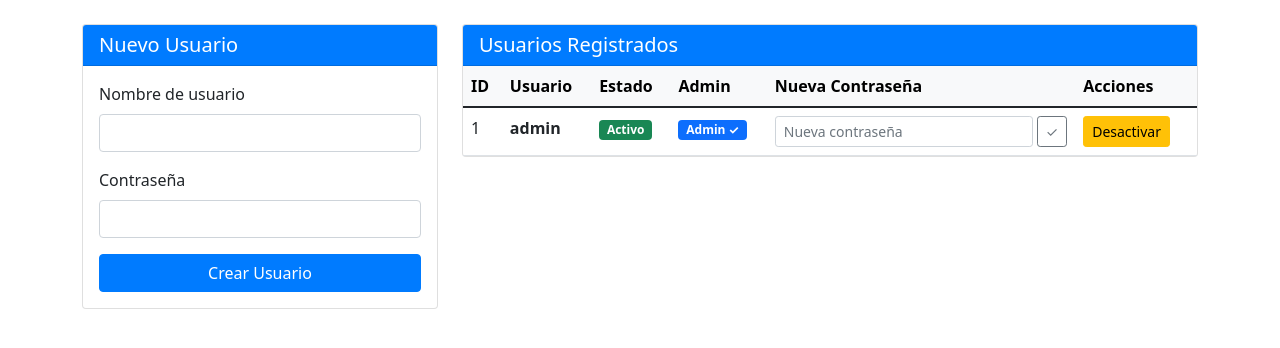
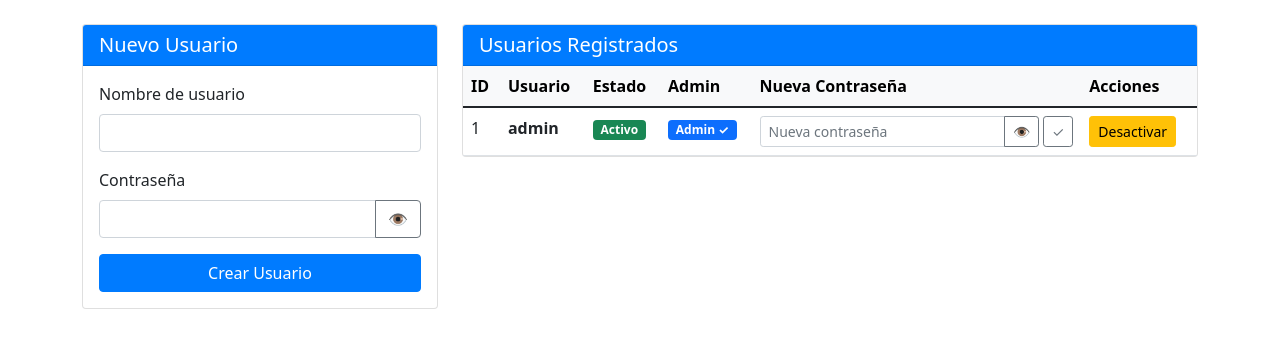
Before and after one commit to ecanar/AppMontebello, a Flask app: page /usuarios in a window 1280 px wide. Shown: the part 56-404 px from the top of the page. Run offline with Flask 3, Linux system fonts and the light colour scheme; a user stored in the database is signed in; some libraries are stand-ins or nearby versions.

Commit message:
Mostrar/ocultar contraseña en módulo usuarios

```diff
--- a/app.py
+++ b/app.py
@@ -740,16 +740,24 @@ with app.app_context():
         except Exception:
             pass  # La tabla aún no existe; db.create_all() la crea con la columna
         db.create_all()
-        if not Usuario.query.filter_by(username='admin').first():
+        admin_pwd = os.getenv('ADMIN_PASSWORD', 'admin123')
+        admin = Usuario.query.filter_by(username='admin').first()
+        if not admin:
             admin = Usuario(username='admin', es_admin=True)
-            admin.set_password('admin123')
+            admin.set_password(admin_pwd)
             db.session.add(admin)
             db.session.commit()
-            print('Usuario admin creado con contraseña: admin123')
+            print('Usuario admin creado.')
         else:
-            admin = Usuario.query.filter_by(username='admin').first()
+            changed = False
             if not admin.es_admin:
                 admin.es_admin = True
+                changed = True
+            if os.getenv('ADMIN_PASSWORD'):
+                admin.set_password(admin_pwd)
+                changed = True
+                print('Contraseña admin reseteada desde ADMIN_PASSWORD.')
+            if changed:
                 db.session.commit()
     except Exception as e:
         print(f'Advertencia al crear tablas: {e}')
--- a/templates/usuarios.html
+++ b/templates/usuarios.html
@@ -16,7 +16,10 @@
                     </div>
                     <div class="mb-3">
                         <label class="form-label">Contraseña</label>
-                        <input type="password" name="password" class="form-control" required autocomplete="new-password">
+                        <div class="input-group">
+                            <input type="password" name="password" class="form-control pwd-input" required autocomplete="new-password">
+                            <button type="button" class="btn btn-outline-secondary toggle-pwd" title="Mostrar/ocultar">👁</button>
+                        </div>
                     </div>
                     <button type="submit" class="btn btn-primary w-100">Crear Usuario</button>
                 </form>
@@ -68,7 +71,10 @@
                                 </td>
                                 <td>
                                     <form method="POST" action="{{ url_for('cambiar_password', id=u.id) }}" class="d-flex gap-1">
-                                        <input type="password" name="password" class="form-control form-control-sm" placeholder="Nueva contraseña" autocomplete="new-password">
+                                        <div class="input-group input-group-sm">
+                                            <input type="password" name="password" class="form-control form-control-sm pwd-input" placeholder="Nueva contraseña" autocomplete="new-password">
+                                            <button type="button" class="btn btn-outline-secondary btn-sm toggle-pwd" title="Mostrar/ocultar">👁</button>
+                                        </div>
                                         <button type="submit" class="btn btn-sm btn-outline-secondary" title="Cambiar contraseña">✓</button>
                                     </form>
                                 </td>
@@ -100,3 +106,20 @@
     </div>
 </div>
 {% endblock %}
+
+{% block scripts %}
+<script>
+    document.querySelectorAll('.toggle-pwd').forEach(function(btn) {
+        btn.addEventListener('click', function() {
+            var input = this.closest('.input-group').querySelector('.pwd-input');
+            if (input.type === 'password') {
+                input.type = 'text';
+                this.textContent = '🙈';
+            } else {
+                input.type = 'password';
+                this.textContent = '👁';
+            }
+        });
+    });
+</script>
+{% endblock %}
```
